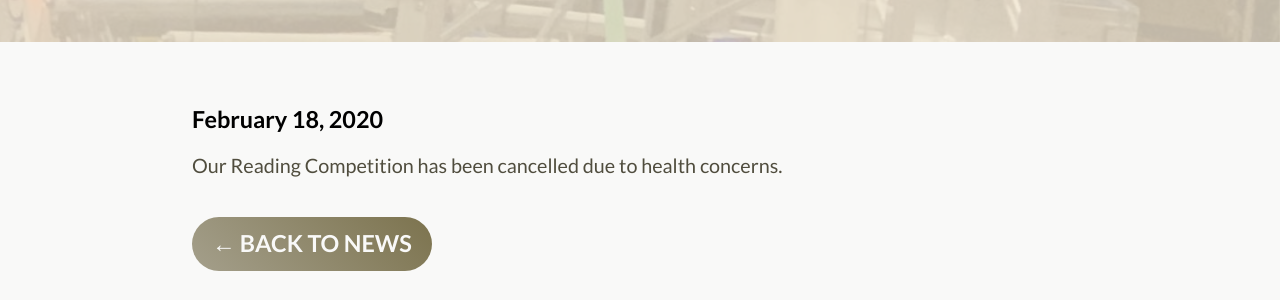
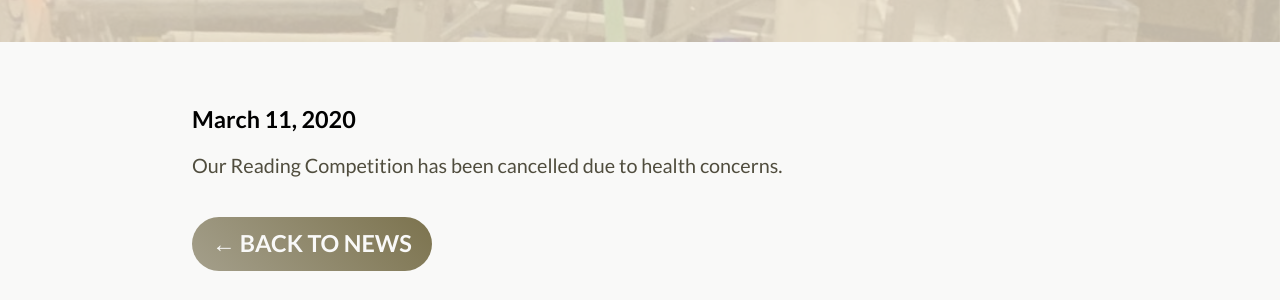
Before and after one commit to perSEVERE-5962/frc5962, a Jekyll site: the page built from _posts/2020-03-11-north-shore-recap.markdown, in a window 1280 px wide. Shown: the part 318-618 px from the top of the page. Built offline with Jekyll 4.4.1, drawn with Linux system fonts in a browser that asks for light colours.

Commit message:
Updated North Shore Recap and 1 other file

```diff
--- a/_posts/2020-02-18-north-shore-recap.markdown
+++ b/_posts/2020-03-11-north-shore-recap.markdown
@@ -1,6 +1,6 @@
 ---
 title: North Shore Recap
-date: 2020-02-18 03:49:00 Z
+date: 2020-03-11 09:00:00 Z
 ---
 
 Our Reading Competition has been cancelled due to health concerns.
```
